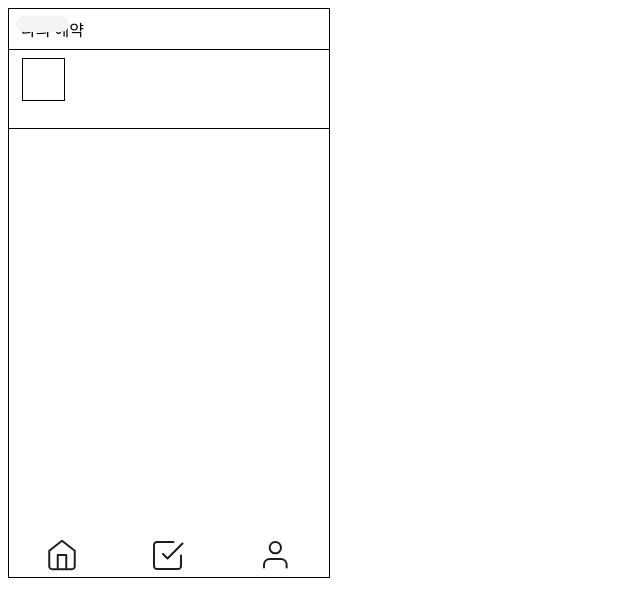
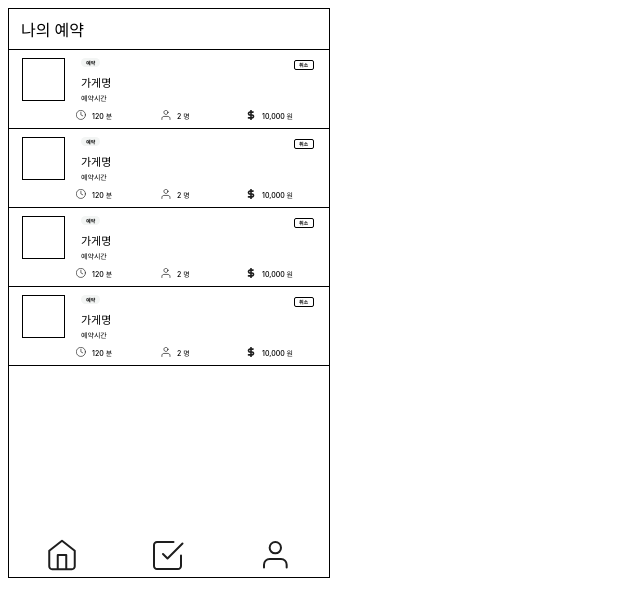
Before and after one commit to serviceappearance/halmisae-frontend, a React (Create React App) app: page /reservation in a window 1280 px wide. Shown: the top 610 px of the page, without its empty margins (0-640 px from the left). Built offline with nearby package versions, Linux system fonts and the light colour scheme.

Commit message:
예약확인 요소

```diff
--- a/src/components/reservationCheck/ReservationCard.jsx
+++ b/src/components/reservationCheck/ReservationCard.jsx
@@ -1,23 +1,27 @@
-import NotificationIcon from "../common/NotificationIcon";
-import { ReactComponent as ClockIcon } from "../../assets/icons/clock-small.svg";
+import MiniNotificationIcon from "../common/MiniNotificationIcon";
+import { ReactComponent as ClockIcon } from "../../assets/icons/clock-mini.svg";
+import { ReactComponent as UserIcon } from "../../assets/icons/user-mini.svg";
+import { ReactComponent as DollarIcon } from "../../assets/icons/dollar.svg";
+import MiniButton from "../common/MiniButton";
 
-export default function ReservationCard() {
+export default function ReservationCard({ imgSrc, info }) {
   const cardStyle = {
     width: "320px",
     height: "78px",
     borderBottom: "0.1px solid black",
     display: "grid",
     gridTemplateColumns: "67px 253px",
+    position: "relative",
   };
   return (
     <div style={cardStyle}>
-      <ImageSection />
-      <InfoSection />
+      <ImageSection imgSrc={null} />
+      <InfoSection info={info} />
     </div>
   );
 }
 
-const ImageSection = () => {
+const ImageSection = ({ imgSrc }) => {
   return (
     <div style={{ padding: "8px 13px 29px 13px" }}>
       <div
@@ -27,47 +31,83 @@ const ImageSection = () => {
   );
 };
 
-const InfoSection = () => {
+const InfoSection = ({ info }) => {
   const sectionStyle = {
     display: "grid",
     gridTemplateRows: "53px 25px",
   };
   return (
     <div style={sectionStyle}>
-      <StoreInfoSection />
-      <SimpleInfoSection />
+      <StoreInfoSection
+        category={info.category}
+        storeName={info.storeName}
+        dateOrTime={info.dateOrTime}
+        buttonText={info.buttonText}
+      />
+      <SimpleInfoSection simpleInfo={info.simpleInfo} />
     </div>
   );
 };
 
-const StoreInfoSection = ({ category, storeName, dateOrTime }) => {
+const StoreInfoSection = ({ category, storeName, dateOrTime, buttonText }) => {
   return (
-    <div>
-      <NotificationIcon text={category} />
-      <div>{storeName}</div>
-      <div>{dateOrTime}</div>
+    <div style={{ position: "relative" }}>
+      <MiniButton text={buttonText} />
+      <MiniNotificationIcon text={category} />
+      <div
+        className="font-body2"
+        style={{
+          margin: "24px 0 0 5px",
+        }}
+      >
+        {storeName}
+      </div>
+      <div className="font-caption" style={{ margin: "3px 0 0 5px" }}>
+        {dateOrTime}
+      </div>
     </div>
   );
 };
 
-const SimpleInfoSection = () => {
+const SimpleInfoSection = ({ simpleInfo }) => {
+  const sectionStyle = {
+    display: "flex",
+    alignItems: "center",
+    gap: "30px",
+  };
   return (
-    <div>
-      <div></div>
-      <div></div>
-      <div></div>
+    <div style={sectionStyle}>
+      {simpleInfoIcons.map((icon, index) => (
+        <SimpleInfoBlock
+          key={index}
+          icon={icon}
+          value={simpleInfo[index]}
+          suffix={simpleInfoSuffix[index]}
+        />
+      ))}
     </div>
   );
 };
 
-const SimpleInfoBlock = ({ icon, value }) => {
+const SimpleInfoBlock = ({ icon, value, suffix }) => {
+  const blockStyle = {
+    display: "flex",
+    width: "55px",
+    height: "10px",
+    alignItems: "center",
+    gap: "6px",
+  };
   return (
-    <div>
+    <div style={blockStyle} className="font-caption">
       <div>{icon}</div>
-      <div>{value}</div>
+      <div>
+        {value} {suffix}
+      </div>
     </div>
   );
 };
 
-const simpleInfoIcons = [];
-const simpleInfo = [];
+const simpleInfoIcons = [<ClockIcon />, <UserIcon />, <DollarIcon />];
+const simpleInfoSuffix = ["분", "명", "원"];
+const simpleInfo = ["120", "2", "10,000"];
+const reservationCategory = ["예약", "주문"];
--- a/src/components/reservationCheck/ReservationCheckPage.jsx
+++ b/src/components/reservationCheck/ReservationCheckPage.jsx
@@ -5,8 +5,53 @@ export default function ReservationCheckPage() {
   return (
     <div className="style-page">
       <PageHeader text={"나의 예약"} />
-      <ReservationCard />
+      {reservationInfo.map((r, index) => (
+        <ReservationCard key={index} imgSrc={r.imgSrc} info={r.info} />
+      ))}
       <MenuBar />
     </div>
   );
 }
+
+const reservationInfo = [
+  {
+    imgSrc: "",
+    info: {
+      category: "예약",
+      storeName: "가게명",
+      dateOrTime: "예약시간",
+      buttonText: "취소",
+      simpleInfo: ["120", "2", "10,000"],
+    },
+  },
+  {
+    imgSrc: "",
+    info: {
+      category: "예약",
+      storeName: "가게명",
+      dateOrTime: "예약시간",
+      buttonText: "취소",
+      simpleInfo: ["120", "2", "10,000"],
+    },
+  },
+  {
+    imgSrc: "",
+    info: {
+      category: "예약",
+      storeName: "가게명",
+      dateOrTime: "예약시간",
+      buttonText: "취소",
+      simpleInfo: ["120", "2", "10,000"],
+    },
+  },
+  {
+    imgSrc: "",
+    info: {
+      category: "예약",
+      storeName: "가게명",
+      dateOrTime: "예약시간",
+      buttonText: "취소",
+      simpleInfo: ["120", "2", "10,000"],
+    },
+  },
+];
```
